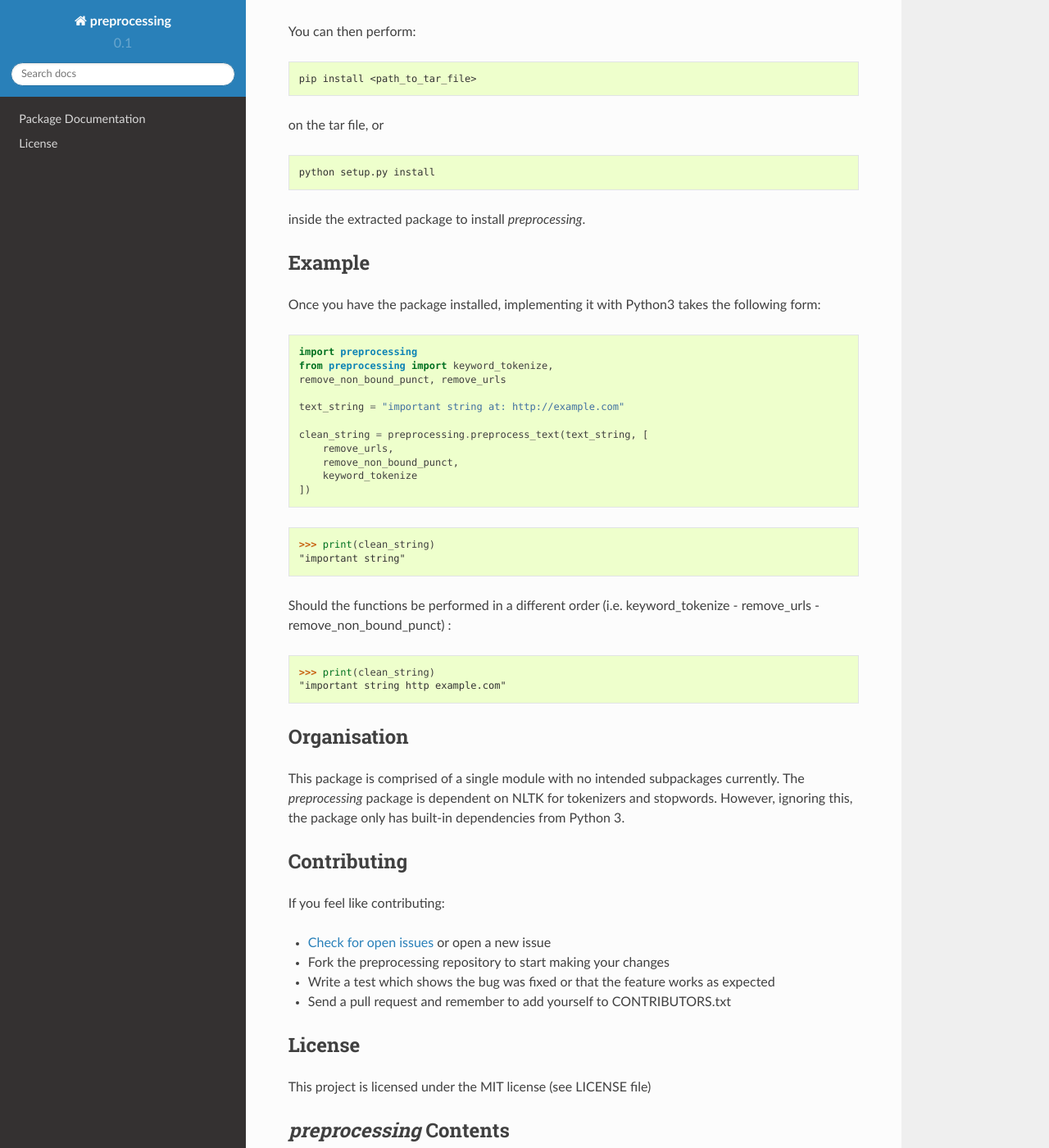
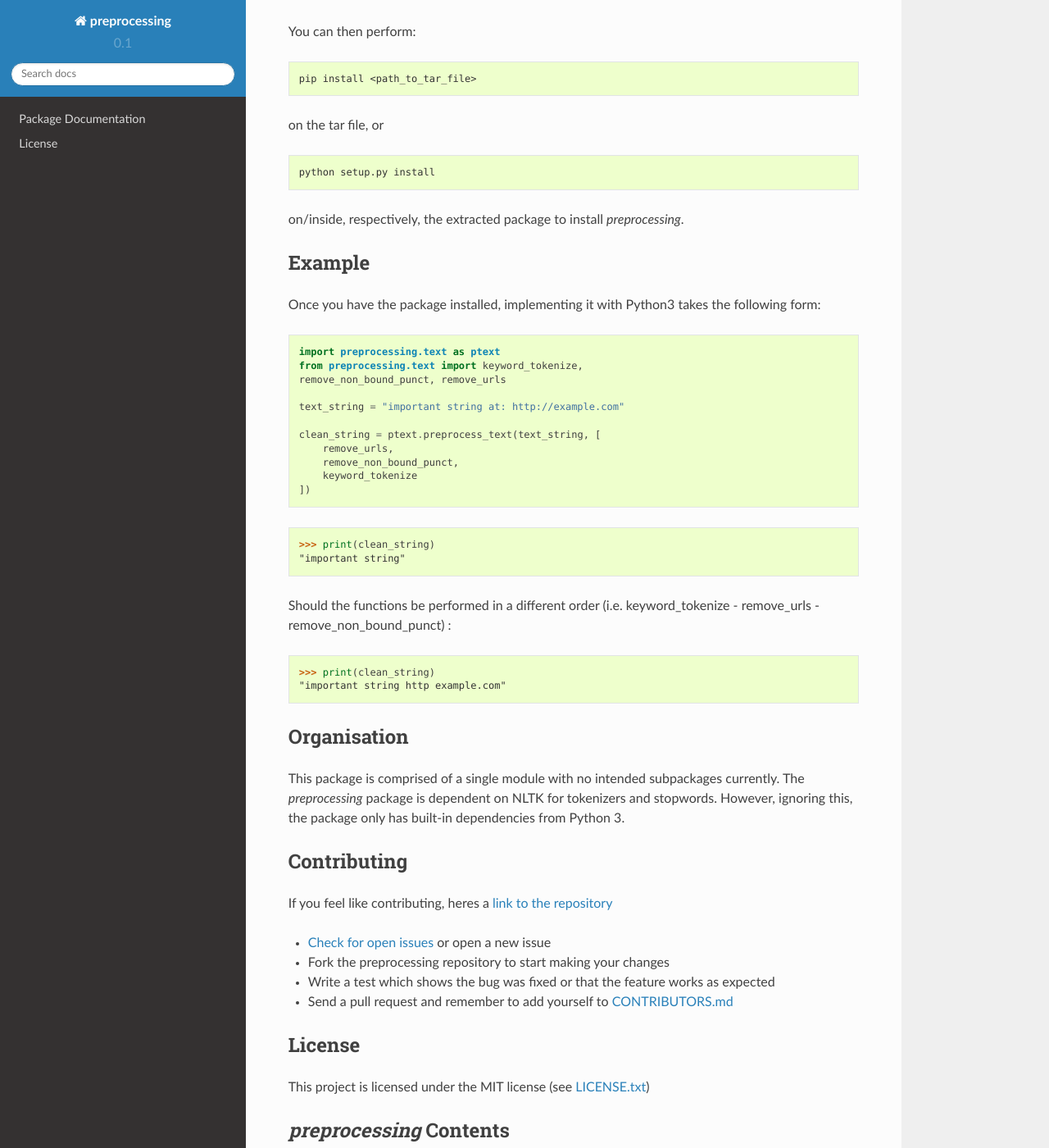
Before and after one commit to SpotlightData/preprocessing, a Sphinx documentation site: the page built from docs/index.rst, in a window 1280 px wide and 1400 px high, scrolled down 596 px. Shown: the whole window at 82% size. Built offline with Sphinx 7.4.7 and the Read the Docs theme 2.0.0, drawn with Linux system fonts in a browser that asks for light colours; some of the changed text lies outside the part shown.

Commit message:
additional links added to README. package functions added to docs. README added to setup via new MANIFEST.

```diff
--- a/README.rst
+++ b/README.rst
@@ -35,7 +35,7 @@ on the tar file, or
 
    python setup.py install
 
-inside the extracted package to install *preprocessing*.
+on/inside, respectively, the extracted package to install *preprocessing*.
 
 Example
 -------
@@ -44,13 +44,13 @@ Once you have the package installed, implementing it with Python3 takes the foll
 
 .. code-block:: python
 
-   import preprocessing
-   from preprocessing import keyword_tokenize,
+   import preprocessing.text as ptext
+   from preprocessing.text import keyword_tokenize,
    remove_non_bound_punct, remove_urls
 
    text_string = "important string at: http://example.com"
 
-   clean_string = preprocessing.preprocess_text(text_string, [
+   clean_string = ptext.preprocess_text(text_string, [
        remove_urls,
        remove_non_bound_punct,
        keyword_tokenize
@@ -72,14 +72,14 @@ This package is comprised of a single module with no intended subpackages curren
 Contributing
 ------------
 
-If you feel like contributing:
+If you feel like contributing, heres a `link to the repository <https://github.com/mwtmurphy/pre-processing>`_
 
 * `Check for open issues <https://github.com/mwtmurphy/pre-processing/issues>`_ or open a new issue
 * Fork the preprocessing repository to start making your changes
 * Write a test which shows the bug was fixed or that the feature works as expected
-* Send a pull request and remember to add yourself to CONTRIBUTORS.txt
+* Send a pull request and remember to add yourself to `CONTRIBUTORS.md <https://github.com/mwtmurphy/pre-processing/blob/master/CONTRIBUTORS.md>`_
 
 License
 -------
 
-This project is licensed under the MIT license (see LICENSE file)
+This project is licensed under the MIT license (see `LICENSE.txt <https://github.com/mwtmurphy/pre-processing/blob/master/LICENSE.txt>`_)
--- a/setup.py
+++ b/setup.py
@@ -8,6 +8,7 @@ setup(name="preprocessing",
                    "Programming Language :: Python :: 3",
                    "Programming Language :: Python :: 3.6"],
       description="pre-processing package for text strings",
+      long_description=open("README.rst").read(),
       keywords="text pre-processing",
 
       url="https://github.com/mwtmurphy/pre-processing",
@@ -20,10 +21,13 @@ setup(name="preprocessing",
       package_data={
           "preprocessing": ["data/*"]
       },
+      include_package_data=True,
+
       install_requires=[
           "nltk",
           "sphinx_rtd_theme"
       ],
+
       test_suite="nose.collector",
       tests_require=["nose"],
       scripts=["bin/demo"],
```
Also changed, not shown: docs/package_documentation.rst (+4 -4 lines), 2 other files.
